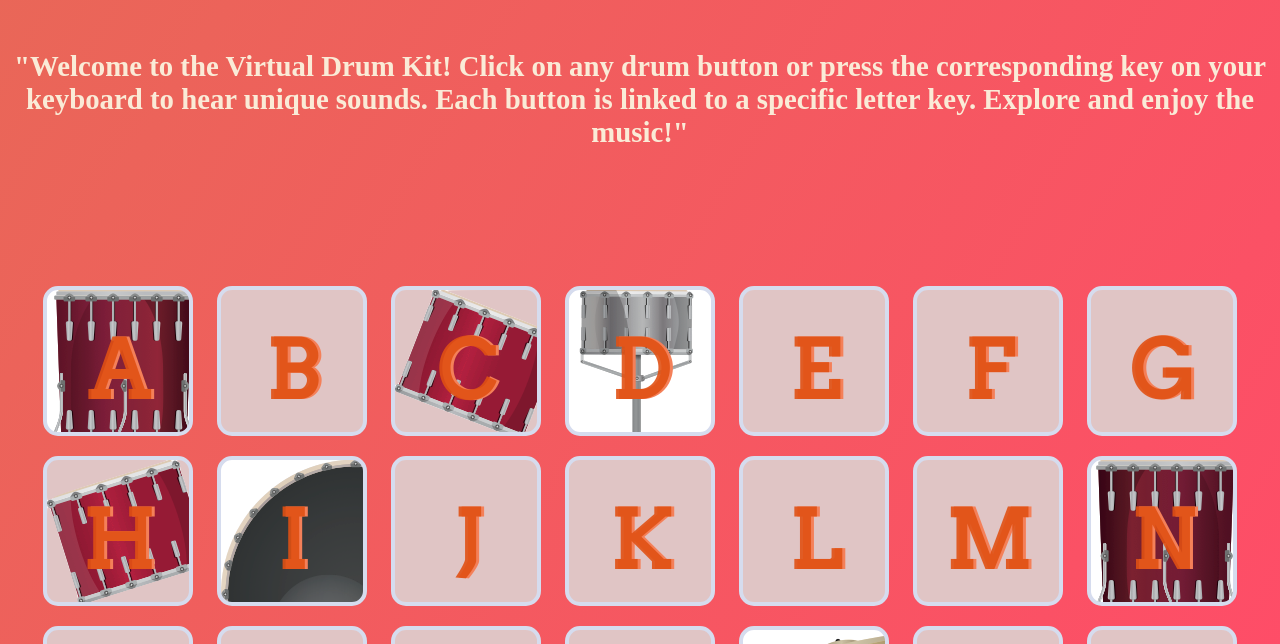
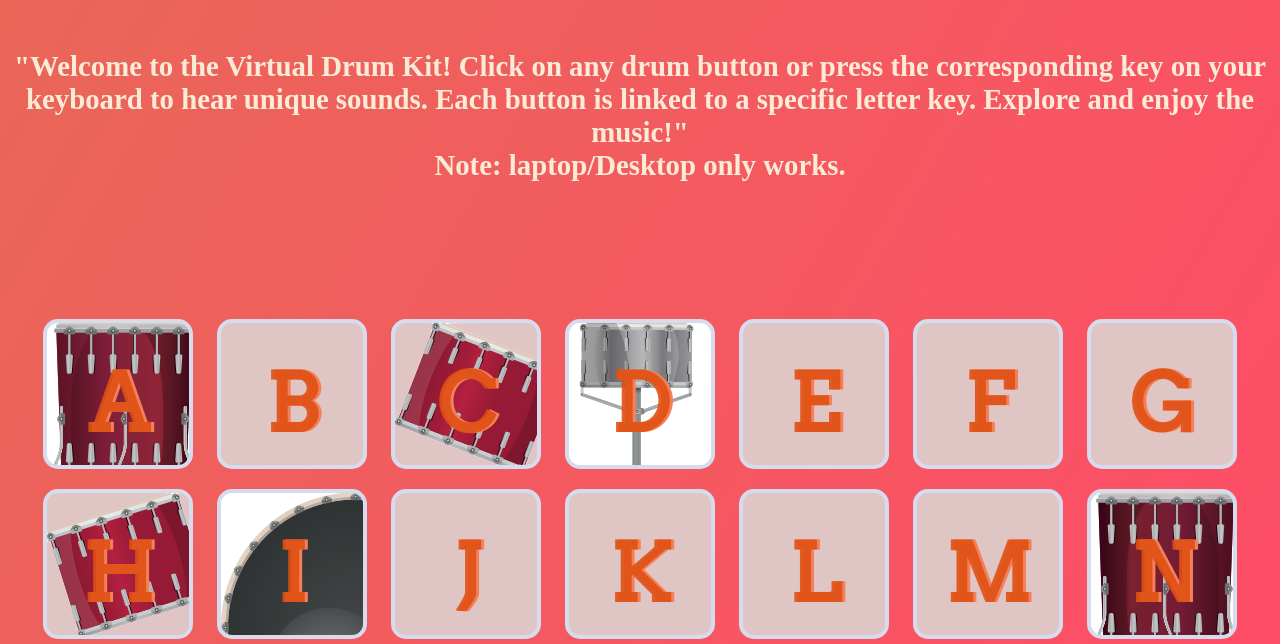
Before and after one commit to Saichand-Digumarthi/Rhythm-Sounds, a plain HTML site: page index.html in a window 1280 px wide. Shown: the part 156-800 px from the top of the page. Drawn offline with Linux system fonts and the light colour scheme.

Commit message:
Update index.html

```diff
--- a/index.html
+++ b/index.html
@@ -13,7 +13,7 @@
 
 
   <h1 id="title">Rhythm Sounds</h1>
-  <h2 id = "title2">"Welcome to the Virtual Drum Kit! Click on any drum button or press the corresponding key on your keyboard to hear unique sounds. Each button is linked to a specific letter key. Explore and enjoy the music!"</h2>
+  <h2 id = "title2">"Welcome to the Virtual Drum Kit! Click on any drum button or press the corresponding key on your keyboard to hear unique sounds. Each button is linked to a specific letter key. Explore and enjoy the music!" <br/>  Note: laptop/Desktop only works. </h2>
   <div class="set">
     <button class="a drum">A</button>
     <button class="b drum">B</button>
```
